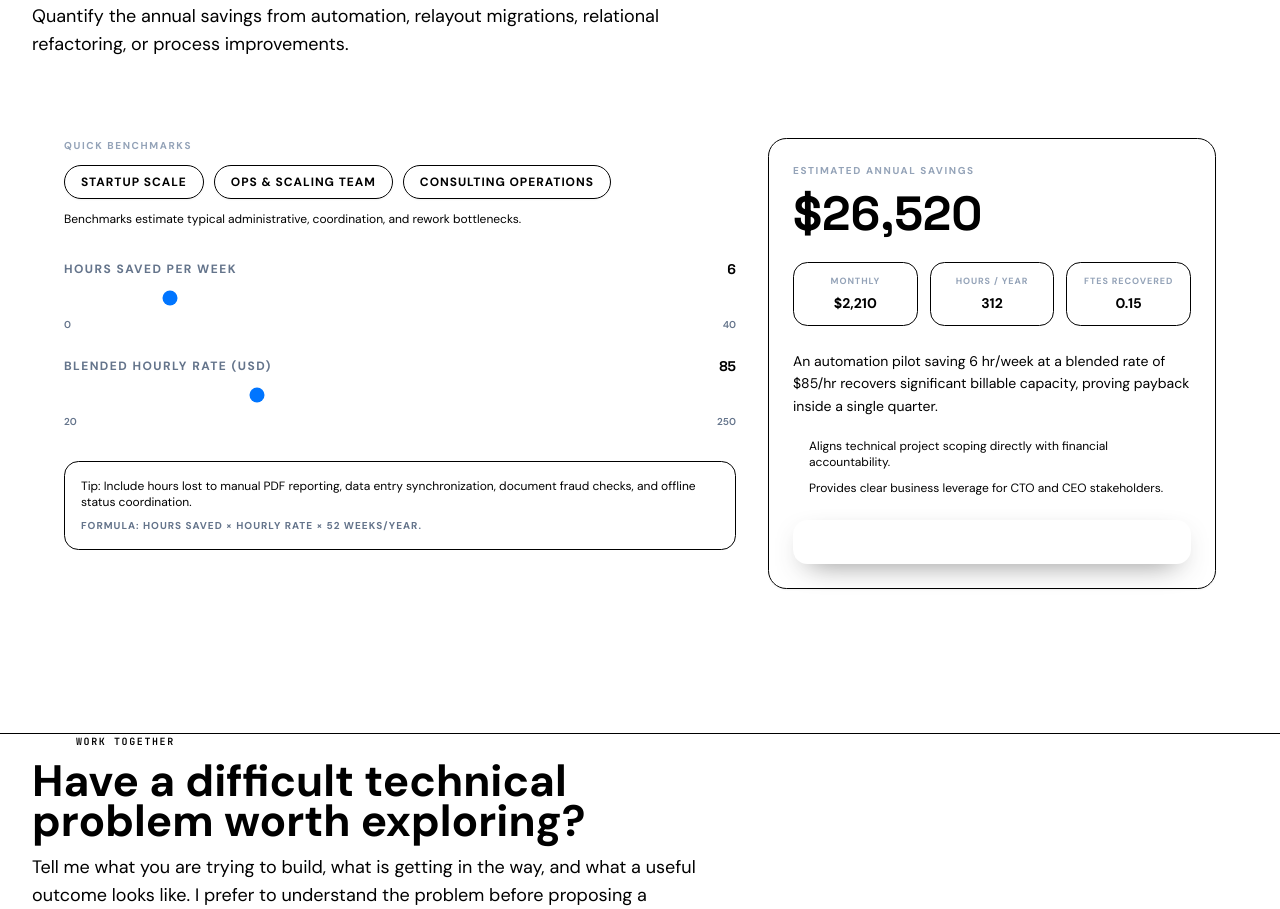
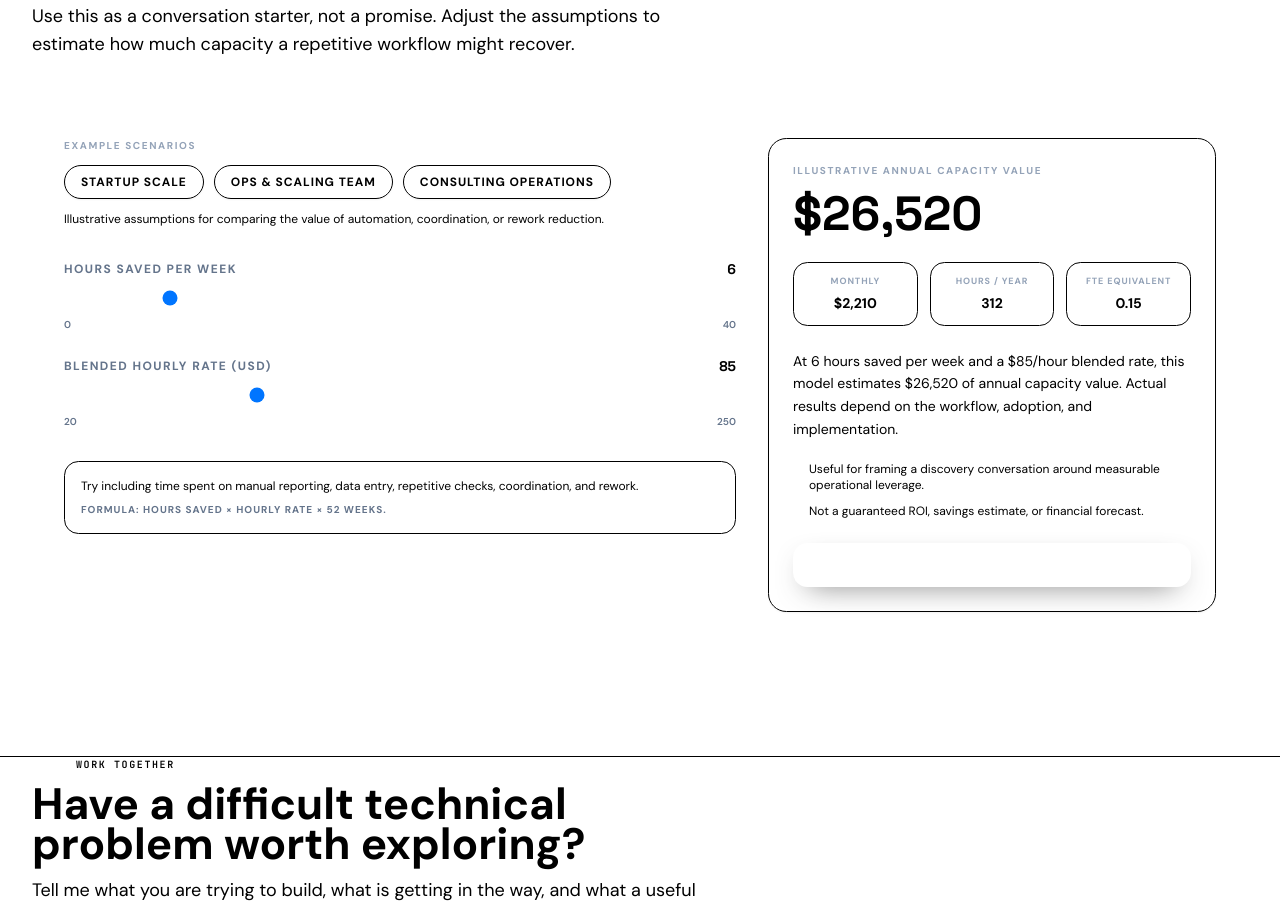
Before and after one commit to MeghrajGoudThigulla/meghraj-portfolio, a Next.js app in the folder portfolio-frontend/: page / in a window 1280 px wide. Shown: the part 8360-9269 px from the top of the page. Built offline with nearby package versions, Linux system fonts and the light colour scheme.

Commit message:
content(roi): make value model explicitly illustrative and discovery-focused

```diff
--- a/portfolio-frontend/components/ROICalculator.tsx
+++ b/portfolio-frontend/components/ROICalculator.tsx
@@ -5,250 +5,73 @@ import { useEffect, useMemo, useRef, useState } from "react";
 import SectionHeading from "./SectionHeading";
 import { trackMetric } from "@/lib/metrics";
 
-const formatter = new Intl.NumberFormat("en-US", {
-  style: "currency",
-  currency: "USD",
-  maximumFractionDigits: 0,
-});
-
-const ROI_BASELINE = {
-  hoursSaved: 6,
-  hourlyRate: 85,
-};
-
+const formatter = new Intl.NumberFormat("en-US", { style: "currency", currency: "USD", maximumFractionDigits: 0 });
+const ROI_BASELINE = { hoursSaved: 6, hourlyRate: 85 };
 const ROI_PRESETS = [
-  {
-    id: "startup",
-    label: "Startup Scale",
-    hoursSaved: 4,
-    hourlyRate: 60,
-    note: "Lean team with manual operations",
-  },
-  {
-    id: "ops_team",
-    label: "Ops & Scaling Team",
-    hoursSaved: 10,
-    hourlyRate: 95,
-    note: "Cross-functional workflows and approvals",
-  },
-  {
-    id: "consulting_team",
-    label: "Consulting Operations",
-    hoursSaved: 14,
-    hourlyRate: 125,
-    note: "Billable-hour efficiency focus",
-  },
+  { id: "startup", label: "Startup Scale", hoursSaved: 4, hourlyRate: 60, note: "Lean team with manual operations" },
+  { id: "ops_team", label: "Ops & Scaling Team", hoursSaved: 10, hourlyRate: 95, note: "Cross-functional workflows and approvals" },
+  { id: "consulting_team", label: "Consulting Operations", hoursSaved: 14, hourlyRate: 125, note: "Billable-hour efficiency focus" },
 ] as const;
 
 export default function ROICalculator() {
   const [hoursSaved, setHoursSaved] = useState(ROI_BASELINE.hoursSaved);
   const [hourlyRate, setHourlyRate] = useState(ROI_BASELINE.hourlyRate);
   const trackedEngagementRef = useRef(false);
-
+  useEffect(() => { trackMetric({ eventName: "roi_calculator_loaded", durationMs: typeof performance !== "undefined" ? Math.round(performance.now()) : undefined, meta: { source: "roi_section_mount" } }); }, []);
+  const annualSavings = useMemo(() => Math.max(0, Math.round(hoursSaved * hourlyRate * 52)), [hoursSaved, hourlyRate]);
+  const monthlySavings = useMemo(() => Math.max(0, Math.round(annualSavings / 12)), [annualSavings]);
+  const yearlyHoursRecovered = useMemo(() => Math.max(0, hoursSaved * 52), [hoursSaved]);
+  const fteEquivalent = useMemo(() => Math.max(0, yearlyHoursRecovered / 2080).toFixed(2), [yearlyHoursRecovered]);
   useEffect(() => {
-    const loadTimingMs =
-      typeof performance !== "undefined" ? Math.round(performance.now()) : undefined;
-
-    trackMetric({
-      eventName: "roi_calculator_loaded",
-      durationMs: loadTimingMs,
-      meta: { source: "roi_section_mount" },
-    });
-  }, []);
-
-  const annualSavings = useMemo(() => {
-    const weeks = 52;
-    return Math.max(0, Math.round(hoursSaved * hourlyRate * weeks));
-  }, [hoursSaved, hourlyRate]);
-  const monthlySavings = useMemo(
-    () => Math.max(0, Math.round(annualSavings / 12)),
-    [annualSavings],
-  );
-  const yearlyHoursRecovered = useMemo(() => Math.max(0, hoursSaved * 52), [hoursSaved]);
-  const fteEquivalent = useMemo(
-    () => Math.max(0, yearlyHoursRecovered / 2080).toFixed(2),
-    [yearlyHoursRecovered],
-  );
-
-  useEffect(() => {
-    if (trackedEngagementRef.current) return;
-    if (
-      hoursSaved === ROI_BASELINE.hoursSaved &&
-      hourlyRate === ROI_BASELINE.hourlyRate
-    )
-      return;
-
+    if (trackedEngagementRef.current || (hoursSaved === ROI_BASELINE.hoursSaved && hourlyRate === ROI_BASELINE.hourlyRate)) return;
     trackedEngagementRef.current = true;
-    trackMetric({
-      eventName: "roi_calculator_engaged",
-      value: annualSavings,
-      meta: { hoursSaved, hourlyRate },
-    });
+    trackMetric({ eventName: "roi_calculator_engaged", value: annualSavings, meta: { hoursSaved, hourlyRate } });
   }, [annualSavings, hourlyRate, hoursSaved]);
-
   const applyPreset = (preset: (typeof ROI_PRESETS)[number]) => {
-    setHoursSaved(preset.hoursSaved);
-    setHourlyRate(preset.hourlyRate);
-    trackMetric({
-      eventName: "roi_preset_selected",
-      meta: {
-        presetId: preset.id,
-        hoursSaved: preset.hoursSaved,
-        hourlyRate: preset.hourlyRate,
-      },
-    });
+    setHoursSaved(preset.hoursSaved); setHourlyRate(preset.hourlyRate);
+    trackMetric({ eventName: "roi_preset_selected", meta: { presetId: preset.id, hoursSaved: preset.hoursSaved, hourlyRate: preset.hourlyRate } });
   };
-
   return (
-    <section
-      className="relative overflow-hidden bg-brand-bg border-b border-brand-border/40 py-20 sm:py-24 lg:py-28"
-      id="roi"
-    >
-      {/* Glow overlays */}
-      <div
-        aria-hidden
-        className="pointer-events-none absolute -left-32 top-16 hidden h-72 w-72 rounded-full bg-brand-blue/5 blur-[120px] sm:block"
-      />
-      <div
-        aria-hidden
-        className="pointer-events-none absolute -right-40 bottom-10 hidden h-80 w-80 rounded-full bg-brand-accent/5 blur-[130px] sm:block"
-      />
-
+    <section className="relative overflow-hidden bg-brand-bg border-b border-brand-border/40 py-20 sm:py-24 lg:py-28" id="roi">
+      <div className="pointer-events-none absolute -left-32 top-16 hidden h-72 w-72 rounded-full bg-brand-blue/5 blur-[120px] sm:block" aria-hidden />
+      <div className="pointer-events-none absolute -right-40 bottom-10 hidden h-80 w-80 rounded-full bg-brand-accent/5 blur-[130px] sm:block" aria-hidden />
       <div className="mx-auto max-w-7xl px-4 sm:px-6 lg:px-8 relative">
         <SectionHeading
-          title="Project ROI Calculator"
-          description="Quantify the annual savings from automation, relayout migrations, relational refactoring, or process improvements."
-          eyebrow="Calculators"
+          title="Automation Value Explorer"
+          description="Use this as a conversation starter, not a promise. Adjust the assumptions to estimate how much capacity a repetitive workflow might recover."
+          eyebrow="BUSINESS CASE"
         />
-
         <div className="card fade-up grid gap-6 p-6 sm:p-8 lg:grid-cols-[1.2fr,0.8fr] lg:gap-8 border-brand-border/60 bg-brand-surface/40 backdrop-blur-md shadow-glass mt-12">
-          {/* Controls column */}
           <div className="space-y-8">
             <div>
-              <p className="text-[10px] font-bold uppercase tracking-[0.16em] text-slate-400 mb-3">
-                Quick Benchmarks
-              </p>
+              <p className="text-[10px] font-bold uppercase tracking-[0.16em] text-slate-400 mb-3">Example scenarios</p>
               <div className="flex flex-wrap gap-2.5">
-                {ROI_PRESETS.map((preset) => (
-                  <button
-                    key={preset.id}
-                    type="button"
-                    onClick={() => applyPreset(preset)}
-                    className="rounded-full border border-brand-border bg-brand-surface/75 px-4 py-2 text-xs font-bold uppercase tracking-[0.08em] text-brand-charcoal hover:border-brand-blue hover:text-brand-blue transition duration-300 shadow-sm"
-                  >
-                    {preset.label}
-                  </button>
-                ))}
+                {ROI_PRESETS.map((preset) => <button key={preset.id} type="button" onClick={() => applyPreset(preset)} className="rounded-full border border-brand-border bg-brand-surface/75 px-4 py-2 text-xs font-bold uppercase tracking-[0.08em] text-brand-charcoal hover:border-brand-blue hover:text-brand-blue transition duration-300 shadow-sm">{preset.label}</button>)}
               </div>
-              <p className="mt-3 text-xs text-brand-charcoal">
-                Benchmarks estimate typical administrative, coordination, and rework bottlenecks.
-              </p>
+              <p className="mt-3 text-xs text-brand-charcoal">Illustrative assumptions for comparing the value of automation, coordination, or rework reduction.</p>
             </div>
-
             <div className="space-y-6">
-              <SliderInput
-                id="roi-hours-saved"
-                label="Hours saved per week"
-                value={hoursSaved}
-                min={0}
-                max={40}
-                step={1}
-                onChange={(val) => setHoursSaved(val)}
-              />
-              <SliderInput
-                id="roi-hourly-rate"
-                label="Blended hourly rate (USD)"
-                value={hourlyRate}
-                min={20}
-                max={250}
-                step={5}
-                onChange={(val) => setHourlyRate(val)}
-              />
+              <SliderInput id="roi-hours-saved" label="Hours saved per week" value={hoursSaved} min={0} max={40} step={1} onChange={setHoursSaved} />
+              <SliderInput id="roi-hourly-rate" label="Blended hourly rate (USD)" value={hourlyRate} min={20} max={250} step={5} onChange={setHourlyRate} />
             </div>
-
             <div className="rounded-xl border border-brand-border/60 bg-brand-surface/30 p-4 space-y-2">
-              <p className="text-xs text-brand-charcoal">
-                Tip: Include hours lost to manual PDF reporting, data entry synchronization, document fraud checks, and offline status coordination.
-              </p>
-              <p className="text-[10px] uppercase font-bold tracking-[0.1em] text-slate-500">
-                Formula: Hours Saved × Hourly Rate × 52 Weeks/Year.
-              </p>
+              <p className="text-xs text-brand-charcoal">Try including time spent on manual reporting, data entry, repetitive checks, coordination, and rework.</p>
+              <p className="text-[10px] uppercase font-bold tracking-[0.1em] text-slate-500">Formula: Hours Saved × Hourly Rate × 52 Weeks.</p>
             </div>
           </div>
-
-          {/* Results column */}
           <div className="flex flex-col justify-between rounded-2xl border border-brand-border/60 bg-brand-surface/60 p-6 shadow-sm">
             <div>
-              <p className="text-[10px] font-bold uppercase tracking-[0.16em] text-slate-400">
-                Estimated Annual Savings
-              </p>
-              <p className="mt-3 text-4xl font-extrabold text-brand-blue lg:text-5xl font-serif text-glow leading-none">
-                {formatter.format(annualSavings)}
-              </p>
-
+              <p className="text-[10px] font-bold uppercase tracking-[0.16em] text-slate-400">Illustrative annual capacity value</p>
+              <p className="mt-3 text-4xl font-extrabold text-brand-blue lg:text-5xl font-serif text-glow leading-none">{formatter.format(annualSavings)}</p>
               <div className="mt-6 grid gap-3 grid-cols-3">
-                <div className="rounded-xl border border-brand-border bg-brand-surface/50 px-3 py-3 text-center">
-                  <p className="text-[9px] font-bold uppercase tracking-[0.1em] text-slate-400">
-                    Monthly
-                  </p>
-                  <p className="mt-1 text-sm font-bold text-brand-navy">
-                    {formatter.format(monthlySavings)}
-                  </p>
-                </div>
-
-                <div className="rounded-xl border border-brand-border bg-brand-surface/50 px-3 py-3 text-center">
-                  <p className="text-[9px] font-bold uppercase tracking-[0.1em] text-slate-400">
-                    Hours / Year
-                  </p>
-                  <p className="mt-1 text-sm font-bold text-brand-navy">
-                    {yearlyHoursRecovered}
-                  </p>
-                </div>
-
-                <div className="rounded-xl border border-brand-border bg-brand-surface/50 px-3 py-3 text-center">
-                  <p className="text-[9px] font-bold uppercase tracking-[0.1em] text-slate-400">
-                    FTEs Recovered
-                  </p>
-                  <p className="mt-1 text-sm font-bold text-brand-navy">
-                    {fteEquivalent}
-                  </p>
-                </div>
+                <div className="rounded-xl border border-brand-border bg-brand-surface/50 px-3 py-3 text-center"><p className="text-[9px] font-bold uppercase tracking-[0.1em] text-slate-400">Monthly</p><p className="mt-1 text-sm font-bold text-brand-navy">{formatter.format(monthlySavings)}</p></div>
+                <div className="rounded-xl border border-brand-border bg-brand-surface/50 px-3 py-3 text-center"><p className="text-[9px] font-bold uppercase tracking-[0.1em] text-slate-400">Hours / Year</p><p className="mt-1 text-sm font-bold text-brand-navy">{yearlyHoursRecovered}</p></div>
+                <div className="rounded-xl border border-brand-border bg-brand-surface/50 px-3 py-3 text-center"><p className="text-[9px] font-bold uppercase tracking-[0.1em] text-slate-400">FTE equivalent</p><p className="mt-1 text-sm font-bold text-brand-navy">{fteEquivalent}</p></div>
               </div>
-
-              <p className="mt-6 text-sm leading-relaxed text-brand-charcoal">
-                An automation pilot saving {hoursSaved} hr/week at a blended rate of {formatter.format(hourlyRate)}/hr recovers significant billable capacity, proving payback inside a single quarter.
-              </p>
-
-              <ul className="mt-5 space-y-2.5 text-xs text-brand-charcoal">
-                <li className="flex gap-2.5 items-start">
-                  <span className="mt-1 h-1.5 w-1.5 flex-shrink-0 rounded-full bg-brand-blue" />
-                  <span>Aligns technical project scoping directly with financial accountability.</span>
-                </li>
-                <li className="flex gap-2.5 items-start">
-                  <span className="mt-1 h-1.5 w-1.5 flex-shrink-0 rounded-full bg-brand-blue" />
-                  <span>Provides clear business leverage for CTO and CEO stakeholders.</span>
-                </li>
-              </ul>
+              <p className="mt-6 text-sm leading-relaxed text-brand-charcoal">At {hoursSaved} hours saved per week and a {formatter.format(hourlyRate)}/hour blended rate, this model estimates {formatter.format(annualSavings)} of annual capacity value. Actual results depend on the workflow, adoption, and implementation.</p>
+              <ul className="mt-5 space-y-2.5 text-xs text-brand-charcoal"><li className="flex gap-2.5 items-start"><span className="mt-1 h-1.5 w-1.5 flex-shrink-0 rounded-full bg-brand-blue" /><span>Useful for framing a discovery conversation around measurable operational leverage.</span></li><li className="flex gap-2.5 items-start"><span className="mt-1 h-1.5 w-1.5 flex-shrink-0 rounded-full bg-brand-blue" /><span>Not a guaranteed ROI, savings estimate, or financial forecast.</span></li></ul>
             </div>
-
-            <Link
-              href="/#contact"
-              className="btn btn-primary mt-6 w-full text-xs font-bold tracking-[0.12em] py-3.5"
-              onClick={() =>
-                trackMetric({
-                  eventName: "roi_estimate_cta_click",
-                  value: annualSavings,
-                  meta: {
-                    source: "roi_section",
-                    hoursSaved,
-                    hourlyRate,
-                    estimateKey: `${hoursSaved}:${hourlyRate}`,
-                  },
-                })
-              }
-            >
-              Consult On System Scope
-            </Link>
+            <Link href="/#contact" className="btn btn-primary mt-6 w-full text-xs font-bold tracking-[0.12em] py-3.5" onClick={() => trackMetric({ eventName: "roi_estimate_cta_click", value: annualSavings, meta: { source: "roi_section", hoursSaved, hourlyRate, estimateKey: `${hoursSaved}:${hourlyRate}` } })}>Discuss the problem</Link>
           </div>
         </div>
       </div>
@@ -256,57 +79,7 @@ export default function ROICalculator() {
   );
 }
 
-type SliderInputProps = {
-  id: string;
-  label: string;
-  value: number;
-  min: number;
-  max: number;
-  step: number;
-  onChange: (value: number) => void;
-};
-
-function SliderInput({
-  id,
-  label,
-  value,
-  min,
-  max,
-  step,
-  onChange,
-}: SliderInputProps) {
-  return (
-    <div className="space-y-4">
-      <div className="flex items-center justify-between">
-        <label
-          htmlFor={id}
-          className="text-xs font-bold uppercase tracking-[0.12em] text-slate-500 dark:text-slate-300"
-        >
-          {label}
-        </label>
-        <span className="text-sm font-bold text-brand-navy font-serif">{value}</span>
-      </div>
-
-      <div className="relative flex items-center">
-        <input
-          id={id}
-          type="range"
-          min={min}
-          max={max}
-          step={step}
-          value={value}
-          onChange={(e) => onChange(Number(e.target.value))}
-          className="w-full h-1.5 bg-brand-border rounded-lg appearance-none cursor-pointer accent-brand-blue"
-          style={{
-            background: `linear-gradient(to right, #38BDF8 0%, #38BDF8 ${((value - min) / (max - min)) * 100}%, var(--brand-border) ${((value - min) / (max - min)) * 100}%, var(--brand-border) 100%)`
-          }}
-        />
-      </div>
-
-      <div className="flex justify-between text-[10px] font-semibold text-slate-500">
-        <span>{min}</span>
-        <span>{max}</span>
-      </div>
-    </div>
-  );
+type SliderInputProps = { id: string; label: string; value: number; min: number; max: number; step: number; onChange: (value: number) => void };
+function SliderInput({ id, label, value, min, max, step, onChange }: SliderInputProps) {
+  return <div className="space-y-4"><div className="flex items-center justify-between"><label htmlFor={id} className="text-xs font-bold uppercase tracking-[0.12em] text-slate-500 dark:text-slate-300">{label}</label><span className="text-sm font-bold text-brand-navy font-serif">{value}</span></div><div className="relative flex items-center"><input id={id} type="range" min={min} max={max} step={step} value={value} onChange={(e) => onChange(Number(e.target.value))} className="w-full h-1.5 bg-brand-border rounded-lg appearance-none cursor-pointer accent-brand-blue" style={{ background: `linear-gradient(to right, #38BDF8 0%, #38BDF8 ${((value - min) / (max - min)) * 100}%, var(--brand-border) ${((value - min) / (max - min)) * 100}%, var(--brand-border) 100%)` }} /></div><div className="flex justify-between text-[10px] font-semibold text-slate-500"><span>{min}</span><span>{max}</span></div></div>;
 }
```
